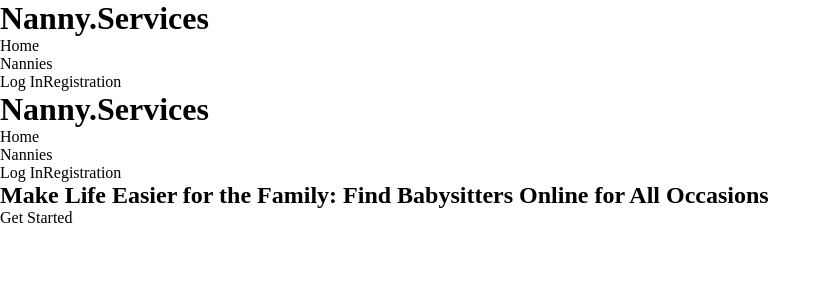
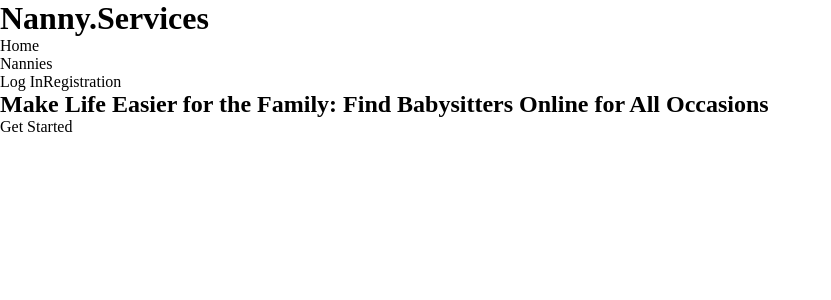
Before and after one commit to 1evanter/nanny-services, a Next.js app: page / in a window 1280 px wide. Shown: the top 300 px of the page, without its empty margins (0-831 px from the left). Built offline with nearby package versions, Linux system fonts and the light colour scheme; no server answers.

Commit message:
Update HomePage.tsx

```diff
--- a/src/app/components/HomePage/HomePage.tsx
+++ b/src/app/components/HomePage/HomePage.tsx
@@ -1,14 +1,10 @@
 import Link from "next/link"
-import { Header } from "../Header/Header"
 
 export const HomePage = () => {
     return (
-        <>
-            <Header/>
-            <div>
+        <div>
         <h2>Make Life Easier for the Family: <span>Find Babysitters Online for All Occasions</span></h2>
         <Link href="/nannies">Get Started</Link>
-            </div>
-        </>
+        </div>
     )
 }
```
